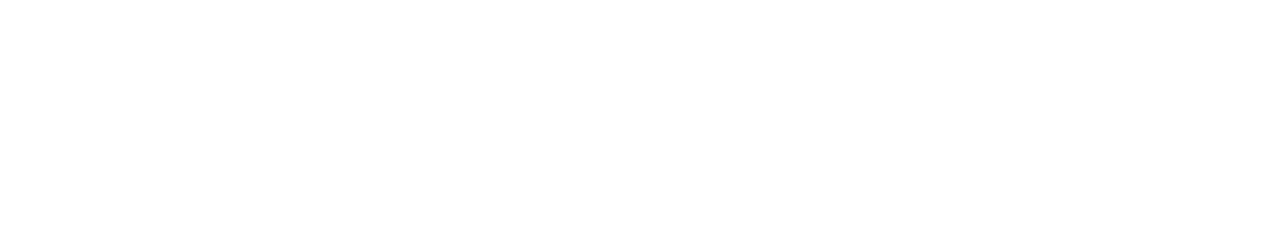
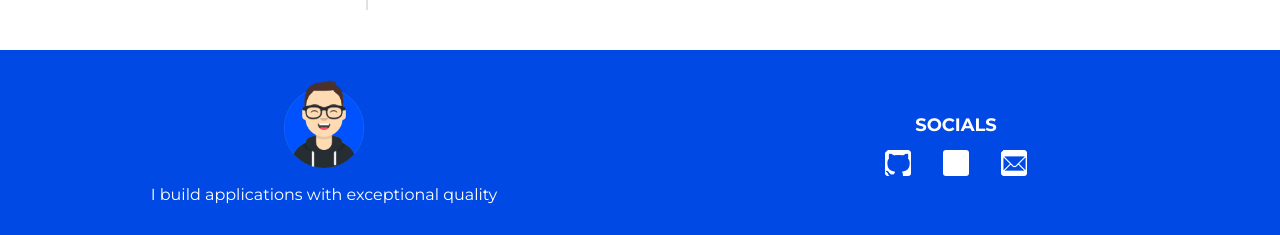
Before and after one commit to mhoppitt/matthoppitt.me, a Next.js app: page / in a window 1280 px wide. Shown: the part 2297-2532 px from the top of the page. Before the commit the page ends 2277 px from the top, so only its background shows below. Built offline with nearby package versions, Linux system fonts and the light colour scheme; grey boxes are pictures that could not be loaded.

Commit message:
implement footer

```diff
--- a/app/page.tsx
+++ b/app/page.tsx
@@ -2,13 +2,17 @@
 import { Welcome } from '../components/MainSections/Welcome';
 import { About } from '../components/MainSections/About';
 import { Projects } from '@/components/MainSections/Projects';
+import { AppFooter } from '@/components/AppFooter/AppFooter';
+import { AppHeader } from '@/components/AppHeader/AppHeader';
 
 export default function App() {
   return (
     <>
+      <AppHeader />
       <Welcome />
       <About />
       <Projects />
+      <AppFooter />
     </>
   );
 }
--- /dev/null
+++ b/components/AppFooter/AppFooter.tsx
@@ -0,0 +1,68 @@
+import { Container, Grid, Stack, Group, Image as MantineImage, Text, ActionIcon } from '@mantine/core';
+import { useMediaQuery } from '@mantine/hooks';
+import { mantineBreakpointSM } from '../../constants/mantineBreakpointConstants';
+import styled from 'styled-components'
+
+const Image = styled(MantineImage)<{src: string, alt?: string, radius?: string, w: string | number, h?: number}>`
+  & {
+    filter: brightness(0) invert(1);
+  }`;
+
+export function AppFooter() {
+  const isMobile = useMediaQuery(`(max-width: ${mantineBreakpointSM})`);
+  return (
+    <header id="navigation-bar">
+      <div style={{ background: "var(--mantine-color-mainBlue-7)" }}>
+        <Container maw={1300} py={30}>
+          <Grid align="center">
+            <Grid.Col span={isMobile? 12 : 6}>
+              <Stack justify="center" align="center" gap={15}>
+                <MantineImage
+                  w={80}
+                  src="/avatar.png"
+                />
+                <Text c="white" ta="center">I build applications with exceptional quality</Text>
+              </Stack>
+            </Grid.Col>
+            <Grid.Col span={isMobile? 12 : 6}>
+              <Stack gap={10}>
+                {!isMobile && (
+                  <Text c="white" ta="center" fw={700} size="lg">SOCIALS</Text>
+                )}
+                <Group justify="center" align="center" gap={30}>
+                  <ActionIcon component="a" href="https://github.com/mhoppitt" target="_blank" variant="transparent">
+                    <Image
+                      src="/github-icon.png"
+                      alt="github-icon"
+                      radius="xl"
+                      w="auto"
+                      h={35}
+                    />
+                  </ActionIcon>
+                  <ActionIcon component="a" href="https://au.linkedin.com/in/matt-hoppitt" target="_blank" variant="transparent">
+                    <Image
+                      src="/linkedin-icon.png"
+                      alt="linkedin-icon"
+                      radius="xl"
+                      w="auto"
+                      h={35}
+                    />
+                  </ActionIcon>
+                  <ActionIcon component="a" href="mailto:mhoppitt18@outlook.com" variant="transparent">
+                    <Image
+                      src="/email-icon.png"
+                      alt="email-icon"
+                      radius="xl"
+                      w="auto"
+                      h={35}
+                    />
+                  </ActionIcon>
+                </Group>
+              </Stack>
+            </Grid.Col>
+          </Grid>
+        </Container>
+      </div>
+    </header>
+  );
+}
```
